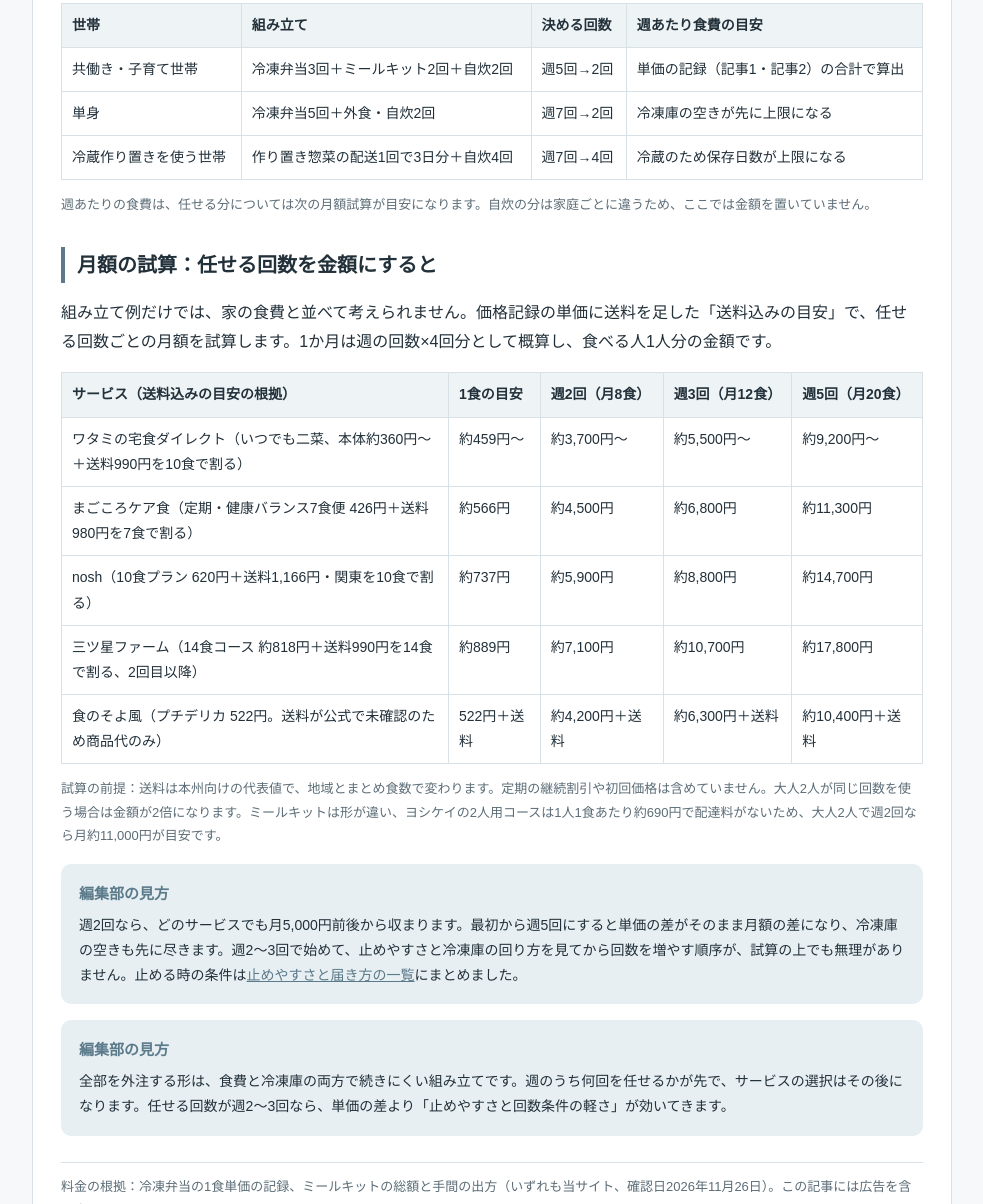
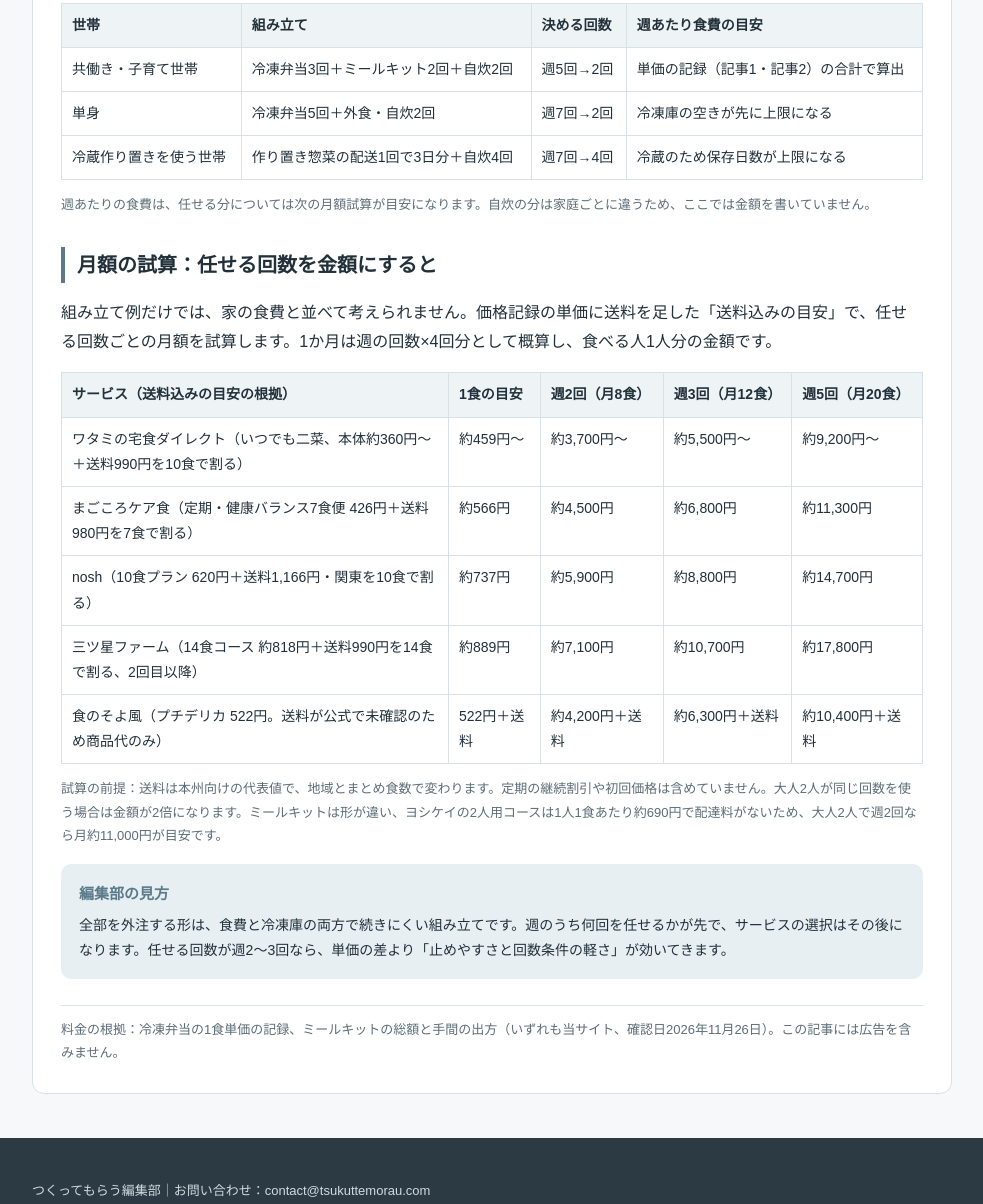
Before and after one commit to shunn1chan-hub/tsukuttemorau, a plain HTML site: page articles/week-plan.html in a window 1280 px wide. Shown: the part 1338-2542 px from the top of the page, without its empty margins (148-1131 px from the left). Drawn offline with Linux system fonts and the light colour scheme.

Commit message:
組み立て方：編集部の見方の重なりを解消

```diff
--- a/articles/week-plan.html
+++ b/articles/week-plan.html
@@ -41,7 +41,7 @@
       <tr><td>単身</td><td>冷凍弁当5回＋外食・自炊2回</td><td>週7回→2回</td><td>冷凍庫の空きが先に上限になる</td></tr>
       <tr><td>冷蔵作り置きを使う世帯</td><td>作り置き惣菜の配送1回で3日分＋自炊4回</td><td>週7回→4回</td><td>冷蔵のため保存日数が上限になる</td></tr>
     </table>
-    <p class="note">週あたりの食費は、任せる分については次の月額試算が目安になります。自炊の分は家庭ごとに違うため、ここでは金額を置いていません。</p>
+    <p class="note">週あたりの食費は、任せる分については次の月額試算が目安になります。自炊の分は家庭ごとに違うため、ここでは金額を書いていません。</p>
 
     <h2>月額の試算：任せる回数を金額にすると</h2>
     <p>組み立て例だけでは、家の食費と並べて考えられません。価格記録の単価に送料を足した「送料込みの目安」で、任せる回数ごとの月額を試算します。1か月は週の回数×4回分として概算し、食べる人1人分の金額です。</p>
@@ -54,10 +54,6 @@
       <tr><td>食のそよ風（プチデリカ 522円。送料が公式で未確認のため商品代のみ）</td><td>522円＋送料</td><td>約4,200円＋送料</td><td>約6,300円＋送料</td><td>約10,400円＋送料</td></tr>
     </table>
     <p class="note">試算の前提：送料は本州向けの代表値で、地域とまとめ食数で変わります。定期の継続割引や初回価格は含めていません。大人2人が同じ回数を使う場合は金額が2倍になります。ミールキットは形が違い、ヨシケイの2人用コースは1人1食あたり約690円で配達料がないため、大人2人で週2回なら月約11,000円が目安です。</p>
-    <div class="judge">
-      <h3>編集部の見方</h3>
-      <p>週2回なら、どのサービスでも月5,000円前後から収まります。最初から週5回にすると単価の差がそのまま月額の差になり、冷凍庫の空きも先に尽きます。週2〜3回で始めて、止めやすさと冷凍庫の回り方を見てから回数を増やす順序が、試算の上でも無理がありません。止める時の条件は<a href="stop-and-delivery.html">止めやすさと届き方の一覧</a>にまとめました。</p>
-    </div>
 
 
     <div class="judge">
```
